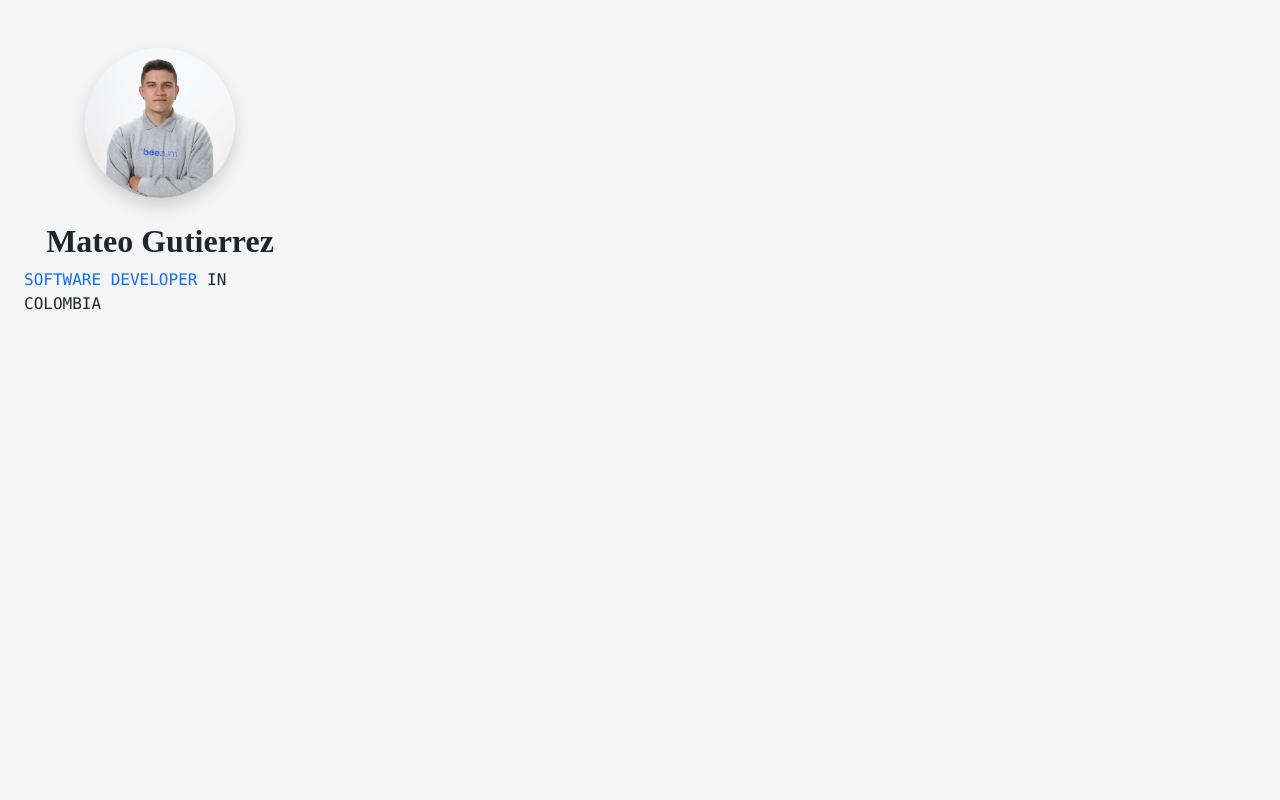
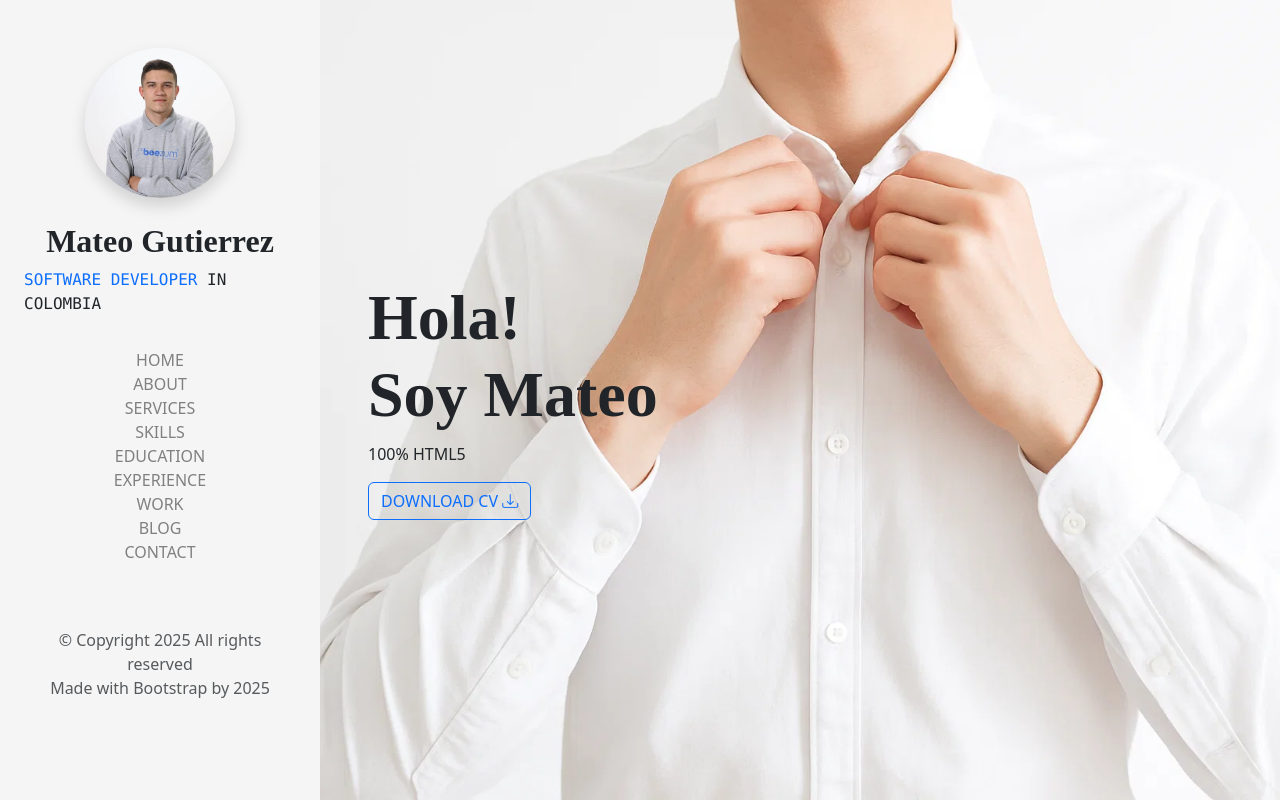
Before and after one commit to M1000GG/examen-9-css, a plain HTML site: page index.html in a window 1280 px wide. Drawn offline with nearby package versions, Linux system fonts and the light colour scheme.

Commit message:
Complete page, background-image, footer

```diff
--- a/index.html
+++ b/index.html
@@ -6,6 +6,7 @@
   <meta name="autor" content="Mateo Gutierrez">
   <link rel="stylesheet" href="styles.css">
   <link href="https://cdn.jsdelivr.net/npm/bootstrap@5.3.8/dist/css/bootstrap.min.css" rel="stylesheet" integrity="sha384-sRIl4kxILFvY47J16cr9ZwB07vP4J8+LH7qKQnuqkuIAvNWLzeN8tE5YBujZqJLB" crossorigin="anonymous">
+  <link rel="stylesheet" href="https://cdn.jsdelivr.net/npm/bootstrap-icons@1.11.3/font/bootstrap-icons.css">
   <script src="https://cdn.jsdelivr.net/npm/bootstrap@5.3.8/dist/js/bootstrap.bundle.min.js" integrity="sha384-FKyoEForCGlyvwx9Hj09JcYn3nv7wiPVlz7YYwJrWVcXK/BmnVDxM+D2scQbITxI" crossorigin="anonymous"></script>
   <title>Hi! I'm Mateo</title>
 </head>
@@ -13,7 +14,7 @@
   <div class="background-page">
     <div class="container-fluid">
       <div class="row">
-        <div class="col-md-3 sidebar vh-100">
+        <div class="col-md-3 sidebar vh-100 overflow-auto">
           <div class="container-fluid d-flex flex-column align-items-center justify-content-center">
             <img class="img-fluid rounded-circle mt-5 shadow" width="150" height="150" src="/src/mateo_cuadrado.jpg" alt="Mateo bien fachero" title="Mateo facherisimo">
             <h2 class="mt-4 name fw-bold">Mateo Gutierrez</h2>
@@ -21,10 +22,55 @@
               <span class="text-primary">SOFTWARE DEVELOPER</span>
               <span>IN COLOMBIA</span>
             </p>
+            <nav class="navegacion">
+              <div class="container-fluid">
+                <div class="row d-block m-3 text-uppercase text-center navegacion-item">
+                  <div class="col">
+                    <a href="#">Home</a>
+                  </div>
+                  <div class="col">
+                    <a href="#">about</a>
+                  </div>
+                  <div class="col">
+                    <a href="#">services</a>
+                  </div>
+                  <div class="col">
+                    <a href="#">skills</a>
+                  </div>
+                  <div class="col">
+                    <a href="#">education</a>
+                  </div>
+                  <div class="col">
+                    <a href="#">experience</a>
+                  </div>
+                  <div class="col">
+                    <a href="#">work</a>
+                  </div>
+                  <div class="col">
+                    <a href="#">blog</a>
+                  </div>
+                  <div class="col">
+                    <a href="#">contact</a>
+                  </div>
+            </nav>
+            <footer class="mt-5 mb-5">
+              <p class="text-center text-muted mb-0">&copy; Copyright 2025 All rights reserved</p>
+              <p class="text-center text-muted mb-0">Made with Bootstrap by 2025</p>
+            </footer>
           </div>
         </div>
-        <div class="col-md-9 content">
-
+        <div class="col-md-9 content d-flex align-items-center vh-100 p-5">
+          <div>
+            <h1 class="fw-bold h1-text">Hola!<br>Soy Mateo</h1>
+            <p>100% HTML5</p>
+            <a href="https://github.com/M1000GG" target="_blank" rel="noopener noreferrer">
+            <button class="btn btn-outline-primary text-uppercase">
+              <span class="mb-0">
+                Download CV <i class="bi bi-download"></i>
+              </span>
+            </button>
+            </a>
+          </div>
         </div>
       </div>
     </div>
--- a/styles.css
+++ b/styles.css
@@ -6,6 +6,24 @@ background-color: whitesmoke;
   font-family: 'Times New Roman', Times, serif;
 }
 
-.nav-link:hover {
-  border-bottom: 2px solid #0d6efd;
+
+.navegacion-item a{
+  text-decoration: none;
+  color: gray;
 }
+
+.navegacion-item a:hover {
+  color: #0d6efd;
+  border-bottom: 1px solid #0d6efd;
+}
+
+.content {
+  background-image: url("src/fondo-back.webp");
+  background-size: cover;
+  background-repeat: no-repeat;
+}
+
+.h1-text {
+  font-family: 'Times New Roman', Times, serif;
+  font-size: 64px;
+}
```
Also changed, not shown: src/fondo-back.webp (added).
